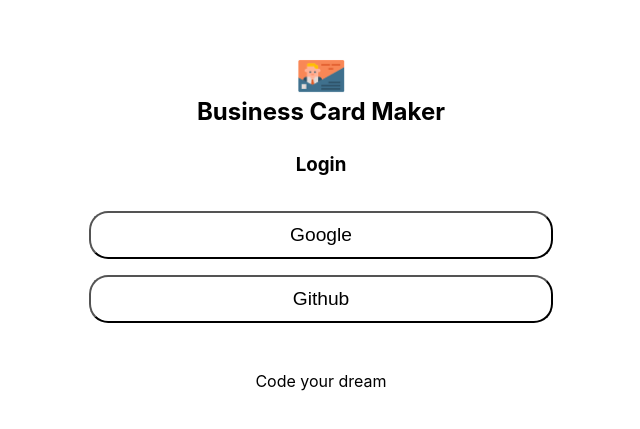
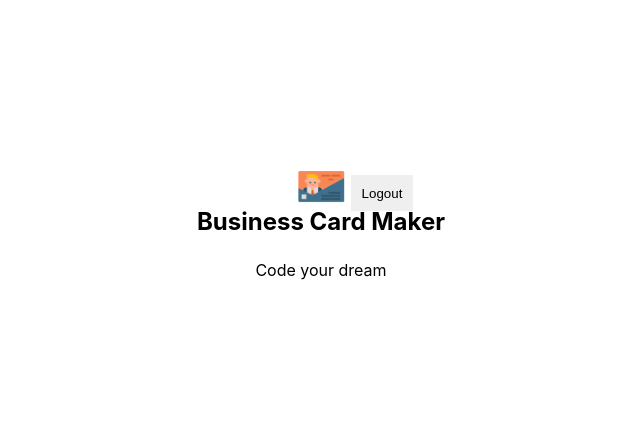
Before and after one commit to shinhonggyu/ReactApp_CardMaker, a React (Create React App) app: page /maker in a window 1280 px wide. Shown: the part 171-600 px from the top of the page, without its empty margins (319-959 px from the left). Built offline with nearby package versions, Linux system fonts and the light colour scheme; no server answers; sample sign-in values are in the browser's storage.

Commit message:
add logout functionality

```diff
--- a/package.json
+++ b/package.json
@@ -9,6 +9,7 @@
     "firebase": "^8.0.0",
     "react": "^16.13.1",
     "react-dom": "^16.13.1",
+    "react-router-dom": "^5.2.0",
     "react-scripts": "3.4.3"
   },
   "scripts": {
--- a/src/app.jsx
+++ b/src/app.jsx
@@ -1,11 +1,22 @@
 import React from 'react'
+import { BrowserRouter, Route, Switch } from 'react-router-dom'
 import styles from './app.module.css'
 import Login from './components/login/login'
+import Maker from './components/maker/maker'
 
 function App({ authService }) {
   return (
     <div className={styles.app}>
-      <Login authService={authService} />
+      <BrowserRouter>
+        <Switch>
+          <Route exact path="/">
+            <Login authService={authService} />
+          </Route>
+          <Route path="/maker">
+            <Maker authService={authService} />
+          </Route>
+        </Switch>
+      </BrowserRouter>
     </div>
   )
 }
--- a/src/components/login/login.jsx
+++ b/src/components/login/login.jsx
@@ -1,14 +1,29 @@
-import React from 'react'
+import React, { useEffect } from 'react'
 import styles from './login.module.css'
 import Footer from '../footer/footer'
 import Header from '../header/header'
+import { useHistory } from 'react-router-dom'
 
 const Login = ({ authService }) => {
+  const history = useHistory()
+  const goToMaker = (userId) => {
+    history.push({
+      pathname: '/maker',
+      state: { id: userId },
+    })
+  }
+
   const onLogin = (e) => {
     authService //
       .login(e.currentTarget.textContent)
-      .then(console.log)
+      .then((data) => goToMaker(data.user.uid))
   }
+
+  useEffect(() => {
+    authService.onAuthChange((user) => {
+      user && goToMaker(user.uid)
+    })
+  })
 
   return (
     <section className={styles.login}>
--- /dev/null
+++ b/src/components/maker/maker.jsx
@@ -0,0 +1,31 @@
+import React from 'react'
+import Header from '../header/header'
+import Footer from '../footer/footer'
+import styles from './maker.module.css'
+import { useEffect } from 'react'
+import { useHistory } from 'react-router-dom'
+
+const Maker = ({ authService }) => {
+  const history = useHistory()
+
+  const onLogout = () => {
+    authService.logout()
+  }
+
+  useEffect(() => {
+    authService.onAuthChange((user) => {
+      if (!user) {
+        history.push('/')
+      }
+    })
+  })
+
+  return (
+    <section className={styles.maker}>
+      <Header onLogout={onLogout} />
+      <Footer />
+    </section>
+  )
+}
+
+export default Maker
--- a/src/service/auth_service.js
+++ b/src/service/auth_service.js
@@ -6,6 +6,16 @@
     const authProvider = new firebase.auth[`${providerName}AuthProvider`]()
     return firebaseApp.auth().signInWithPopup(authProvider)
   }
+
+  logout() {
+    firebaseApp.auth().signOut()
+  }
+
+  onAuthChange(onUserChanged) {
+    firebase.auth().onAuthStateChanged((user) => {
+      onUserChanged(user)
+    })
+  }
 }
 
 export default AuthService
```
Also changed, not shown: src/components/maker/maker.module.css (added), 1 other file (tests, documents, lock files or other folders).
